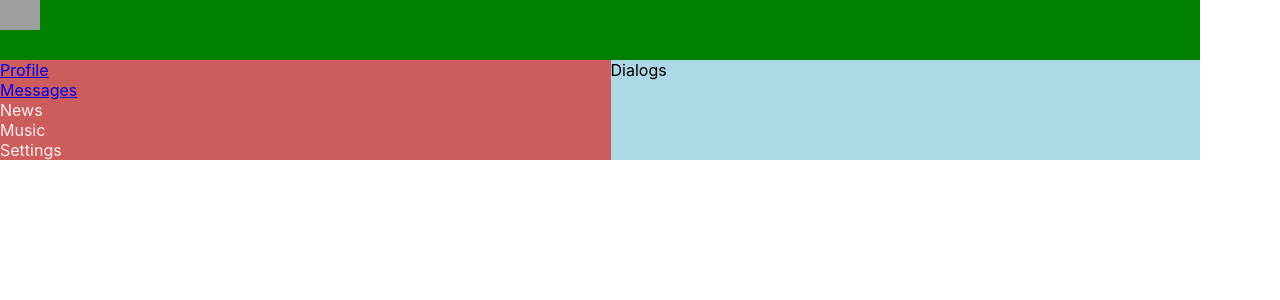
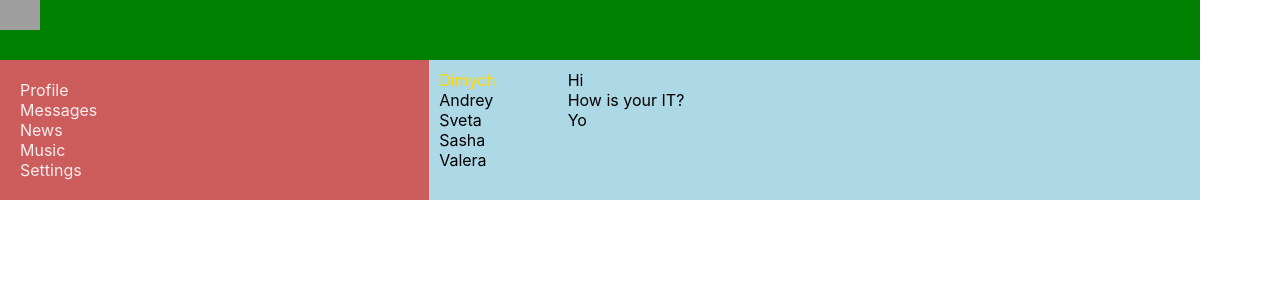
Before and after one commit to Dimitryuk/socialNW, a React (Create React App) app: page /dialogs in a window 1280 px wide. Shown: the top 300 px of the page. Built offline with nearby package versions, Linux system fonts and the light colour scheme; grey boxes are pictures that could not be loaded.

Commit message:
21 lesson done

```diff
--- a/src/components/Dialogs/Dialogs.jsx
+++ b/src/components/Dialogs/Dialogs.jsx
@@ -2,8 +2,29 @@ import s from './Dialogs.module.css'
 
 const Dialogs = (props)=>{
     return(
-        <div>
-            Dialogs
+        <div className={s.dialogs}>
+            <div className = {s.dialogsItems}>
+                <div className ={s.dialog+" "+ s.active}>
+Dimych
+                </div>
+                <div className ={s.dialog}>
+Andrey
+                </div>
+                <div className ={s.dialog}>
+Sveta
+                </div>
+                 <div className ={s.dialog}>
+Sasha
+                </div>
+                 <div className ={s.dialog}>
+Valera
+                </div>
+            </div>
+            <div className={s.messages}>
+<div className={s.message}>Hi</div>
+<div className={s.message}>How is your IT?</div>
+<div className={s.message}>Yo</div>
+            </div>
         </div>
     )
 }
--- a/src/components/Dialogs/Dialogs.module.css
+++ b/src/components/Dialogs/Dialogs.module.css
@@ -0,0 +1,20 @@
+.dialogs {
+  display: grid;
+  grid-template-columns: 2fr 10fr;
+}
+.dialog {
+}
+
+.messages {
+  padding: 10px;
+}
+.message {
+}
+
+.dialogsItems {
+  padding: 10px;
+}
+
+.dialogsItems .active {
+  color: gold;
+}
--- a/src/components/Navbar/Navbar.jsx
+++ b/src/components/Navbar/Navbar.jsx
@@ -1,22 +1,23 @@
 import s from './Navbar.module.css'
+import { NavLink } from 'react-router-dom';
 
 const Navbar = () => {
   return (
     <nav className={s.nav}>
       <div className={s.item}>
-        <a href='/profile'>Profile</a>
+        <NavLink to='/profile' activeClassName={s.activeLink} >Profile</NavLink>
       </div>
       <div className={s.item}>
-        <a href='/dialogs'>Messages</a>
+        <NavLink to='/dialogs' activeClassName={s.activeLink} >Messages</NavLink>
       </div>
       <div className={s.item}>
-        <a>News</a>
+        <NavLink to="/news">News</NavLink>
       </div>
       <div className={s.item}>
-        <a>Music</a>
+        <NavLink to="/music">Music</NavLink>
       </div>
       <div className={s.item}>
-        <a>Settings</a>
+        <NavLink to ="/settings">Settings</NavLink>
       </div>
     </nav>
   );
--- a/src/components/Navbar/Navbar.module.css
+++ b/src/components/Navbar/Navbar.module.css
@@ -1,8 +1,14 @@
 .nav {
   grid-area: n;
   background-color: indianred;
+  padding: 20px;
 }
 
-.item {
+.item a {
   color: rgb(247, 238, 238);
+  text-decoration: none;
 }
+
+.item a.activeLink {
+  color: gold;
+}
```
Also changed, not shown: 1 other file (tests, documents, lock files or other folders).
